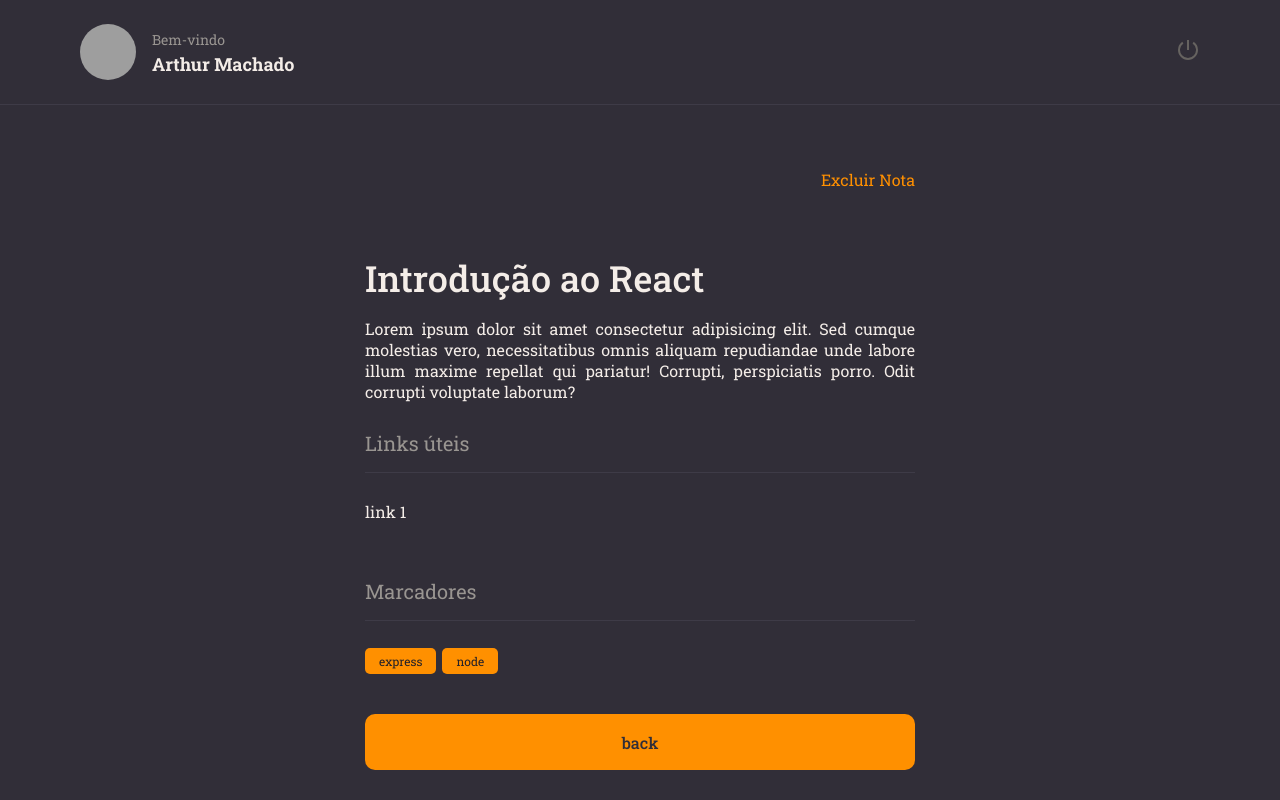
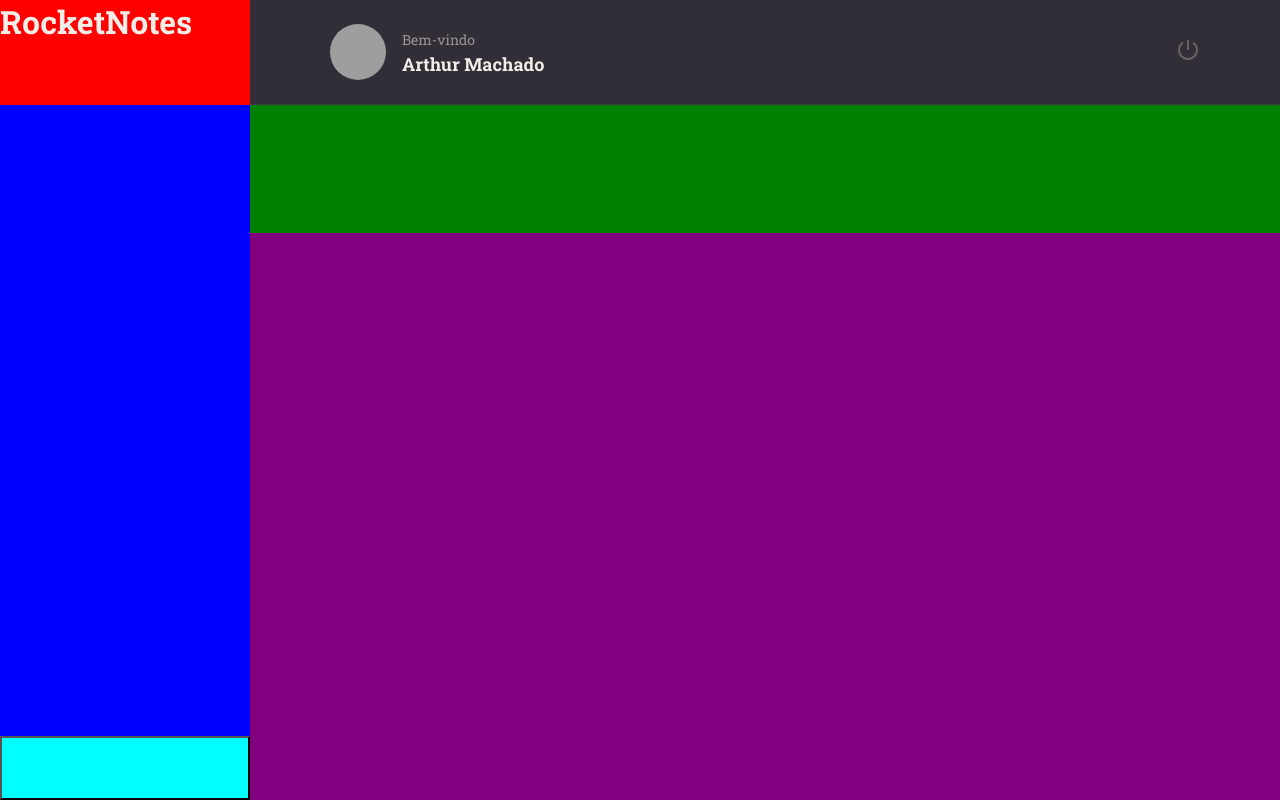
Before and after one commit to arthurwieb/rocketnotesv2, a React (Vite) app: page / in a window 1280 px wide. Built offline with nearby package versions, Linux system fonts and the light colour scheme; grey boxes are pictures that could not be loaded.

Commit message:
grid hell

```diff
--- a/src/main.jsx
+++ b/src/main.jsx
@@ -1,15 +1,15 @@
 import React from "react";
 import ReactDOM from "react-dom/client";
 import { ThemeProvider } from "styled-components";
-import { Details } from "./pages/details";
 import GlobalStyles from "./styles/global";
 import theme from "./styles/theme.js";
+import { Home } from "./pages/Home";
 
 ReactDOM.createRoot(document.getElementById("root")).render(
   <React.StrictMode>
     <ThemeProvider theme={theme}>
       <GlobalStyles />
-      <Details />
+      <Home />
     </ThemeProvider>
   </React.StrictMode>
 );
--- /dev/null
+++ b/src/pages/Home/index.jsx
@@ -0,0 +1,28 @@
+import {Container, Brand, Menu, Search, Content, NewNote} from "./styles";
+import { Header } from '../../components/Header';
+
+export function Home(){
+    return (
+        <Container>
+            <Brand>
+            <h1>RocketNotes</h1>
+            </Brand>
+            <Header/>
+            <Menu>
+
+            </Menu>
+
+            <Search>
+
+            </Search>
+
+            <Content>
+
+            </Content>
+
+            <NewNote>
+
+            </NewNote>
+        </Container>
+    );
+};
--- /dev/null
+++ b/src/pages/Home/styles.js
@@ -0,0 +1,35 @@
+import styled from "styled-components";
+
+export const Container = styled.div`
+  width: 100%;
+  height: 100vh;
+  display: grid;
+  grid-template-columns: 250px auto;
+  grid-template-rows: 105px 128px auto 64px;
+  grid-template-areas:
+    "brand header"
+    "menu search"
+    "menu content"
+    "newnote content";
+  background: ${({ theme }) => theme.COLORS.BACKGROUND_800};
+`;
+export const Brand = styled.div`
+  grid-area: brand;
+  background: red;
+`;
+export const Menu = styled.ul`
+  grid-area: menu;
+  background: blue;
+`;
+export const Search = styled.div`
+  grid-area: search;
+  background: green;
+`;
+export const Content = styled.div`
+  grid-area: content;
+  background: purple;
+`;
+export const NewNote = styled.button`
+  grid-area: newnote;
+  background: cyan;
+`;
```
